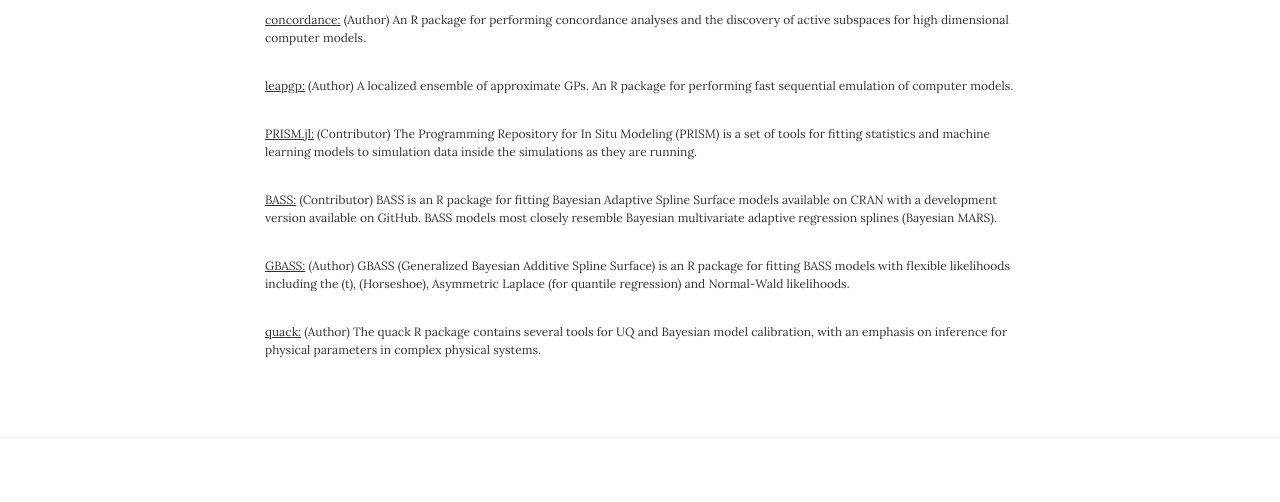
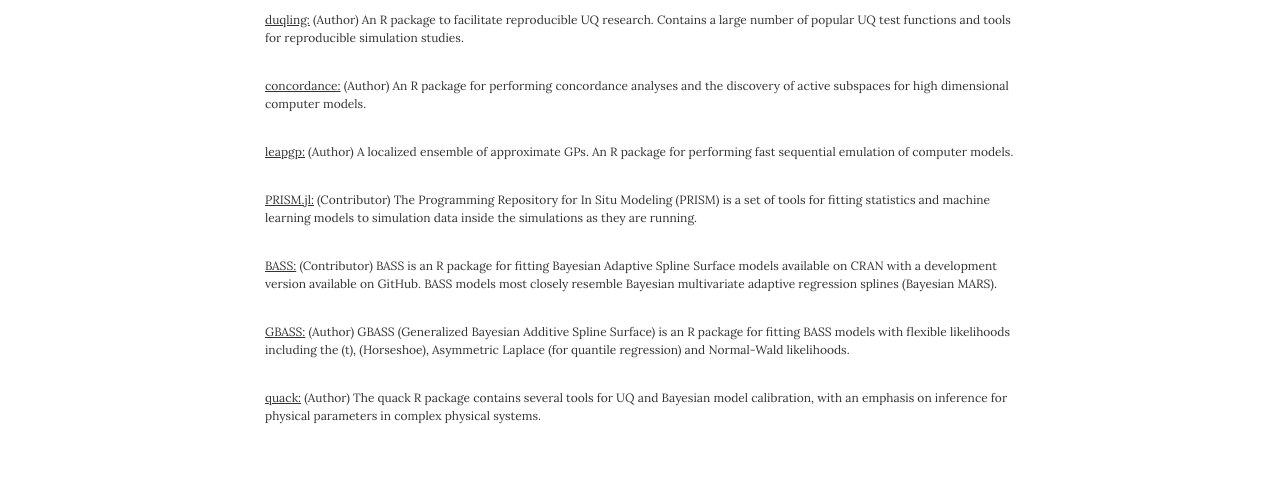
Before and after one commit to knrumsey/knrumsey.github.io, a website: page software.html in a window 1280 px wide. Shown: the part 527-1029 px from the top of the page. Drawn offline with nearby package versions, Linux system fonts and the light colour scheme.

Commit message:
add duqling package

```diff
--- a/software.html
+++ b/software.html
@@ -89,6 +89,7 @@
 
 		<header>
 			<h3> Software </h3>
+			<p style="font-size: 12px"> <a href="https://github.com/knrumsey/duqling">duqling:</a> (Author) An R package to facilitate reproducible UQ research. Contains a large number of popular UQ test functions and tools for reproducible simulation studies. </p>
 			<p style="font-size: 12px"> <a href="https://github.com/knrumsey/concordance">concordance:</a> (Author) An R package for performing concordance analyses and the discovery of active subspaces for high dimensional computer models. </p>
 			<p style="font-size: 12px"> <a href="https://github.com/knrumsey/leapgp">leapgp:</a> (Author) A localized ensemble of approximate GPs. An R package for performing fast sequential emulation of computer models. </p>
 			<p style="font-size: 12px"> <a href="https://github.com/lanl/PRISM">PRISM.jl:</a> (Contributor) The Programming Repository for In Situ Modeling (PRISM) is a set of tools for fitting statistics and machine learning models to simulation data inside the simulations as they are running. </p>
```
